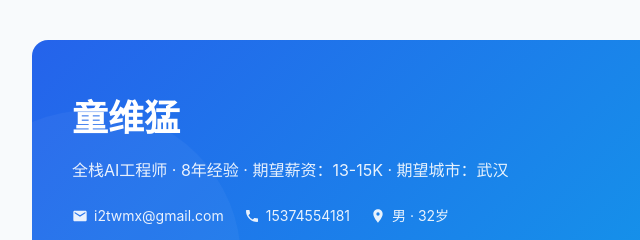
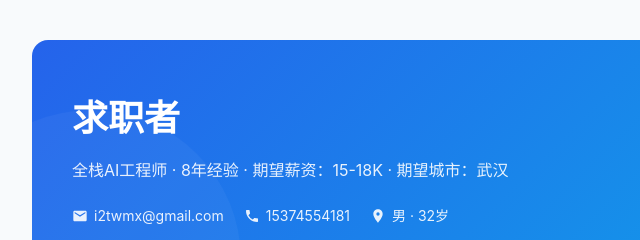
Before and after one commit to mwtxr/resume, a plain HTML site: page index.html in a window 1280 px wide. Shown: the top 240 px of the page, 152-792 px from the left. Drawn offline with Linux system fonts and the light colour scheme.

Commit message:
update: 隐藏姓名，调整期望薪资

```diff
--- a/index.html
+++ b/index.html
@@ -3,7 +3,7 @@
 <head>
     <meta charset="UTF-8">
     <meta name="viewport" content="width=device-width, initial-scale=1.0">
-    <title>童维猛 - 全栈AI工程师</title>
+    <title>求职者 - 全栈AI工程师</title>
     <style>
         :root {
             --primary: #2563eb;
@@ -471,8 +471,8 @@
     <div class="container">
         <!-- Header -->
         <header class="header">
-            <h1>童维猛</h1>
-            <div class="subtitle">全栈AI工程师 · 8年经验 · 期望薪资：13-15K · 期望城市：武汉</div>
+            <h1>求职者</h1>
+            <div class="subtitle">全栈AI工程师 · 8年经验 · 期望薪资：15-18K · 期望城市：武汉</div>
             <div class="meta">
                 <span>
                     <svg viewBox="0 0 24 24"><path d="M20 4H4c-1.1 0-2 .9-2 2v12c0 1.1.9 2 2 2h16c1.1 0 2-.9 2-2V6c0-1.1-.9-2-2-2zm0 4l-8 5-8-5V6l8 5 8-5v2z"/></svg>
@@ -734,7 +734,7 @@
 
         <!-- Footer -->
         <div class="footer">
-            <p>© 2026 童维猛 · <a href="https://github.com/mwtxr" target="_blank">GitHub</a></p>
+            <p>© 2026 · <a href="https://github.com/mwtxr" target="_blank">GitHub</a></p>
         </div>
     </div>
 </body>
```
